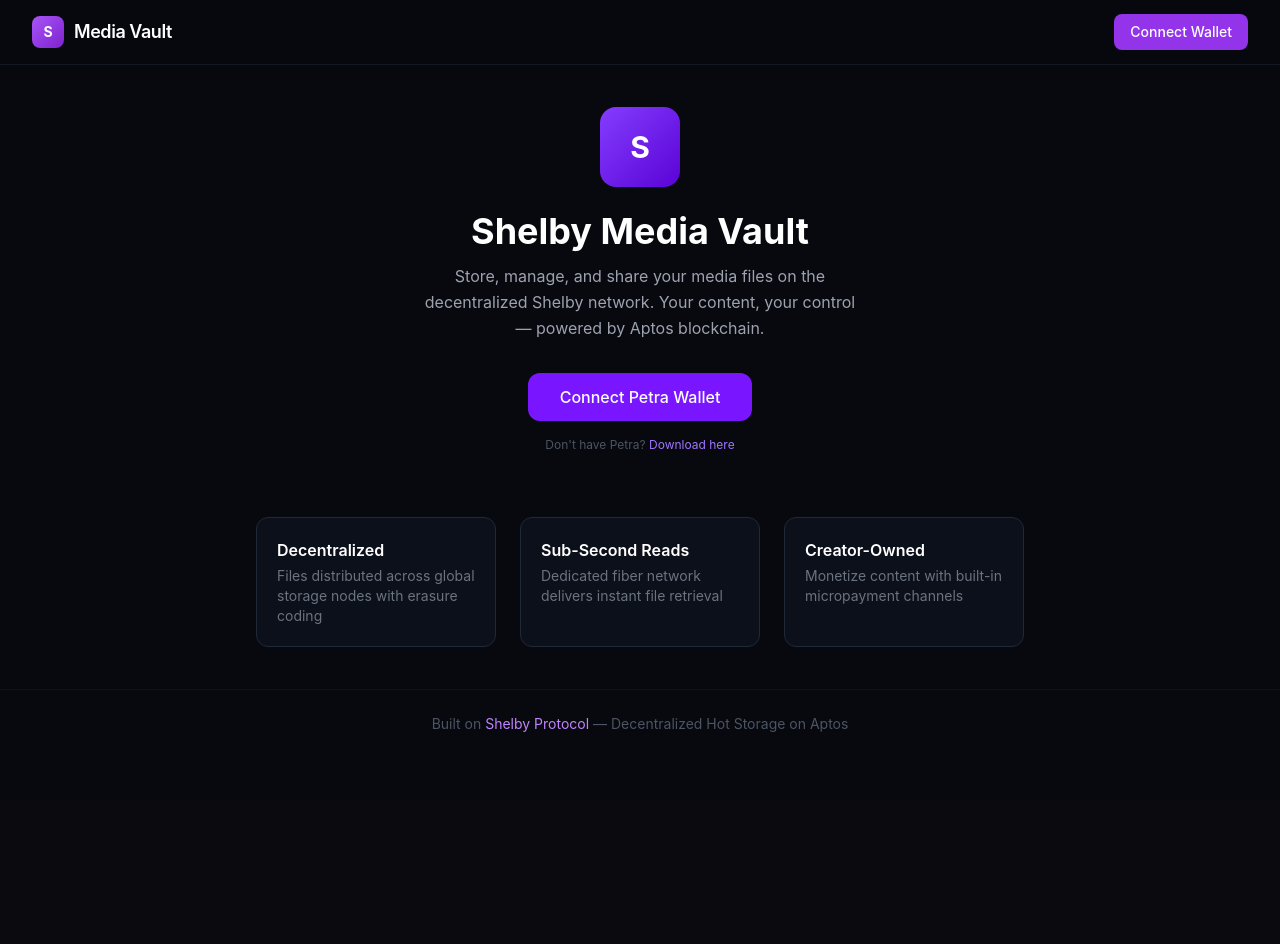
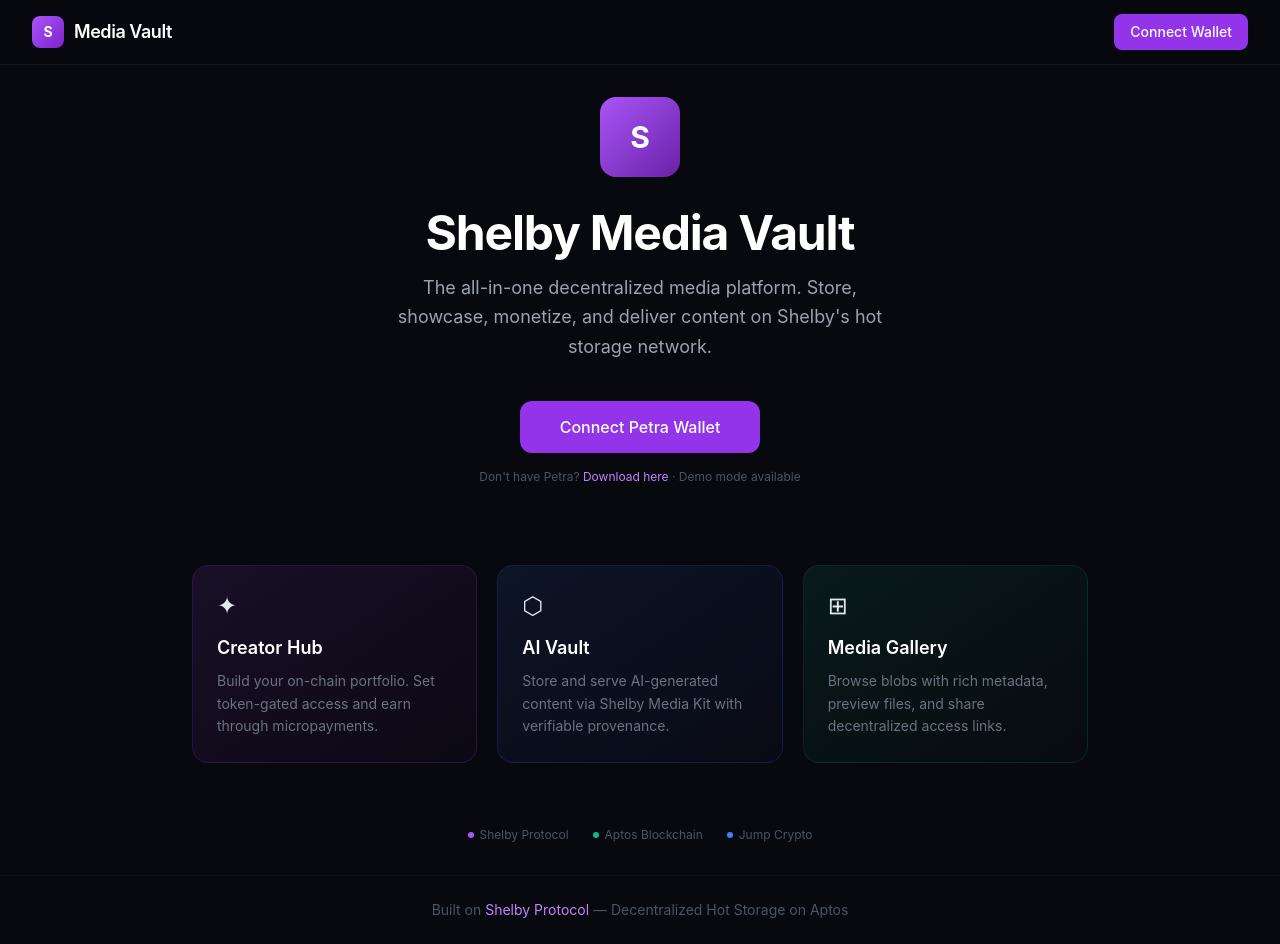
Before and after one commit to cepuyut/shelby-media-vault, a React (Vite) app: page / in a window 1280 px wide. Before the commit the page ends 800 px from the top, so only its background shows below. Built offline with nearby package versions, Linux system fonts and the light colour scheme; the HTML template or start-up script is replaced by a standard one.

Commit message:
Update WalletConnect.jsx

```diff
--- a/src/components/WalletConnect.jsx
+++ b/src/components/WalletConnect.jsx
@@ -2,63 +2,82 @@
 
 function WalletConnect({ onConnect }) {
   return (
-    <div className="flex flex-col items-center justify-center min-h-[70vh] text-center">
-      <div className="w-20 h-20 rounded-2xl bg-gradient-to-br from-shelby-500 to-shelby-800 flex items-center justify-center mb-6">
+    <div className="flex flex-col items-center justify-center min-h-[75vh] text-center">
+      <div className="w-20 h-20 rounded-2xl bg-gradient-to-br from-purple-500 to-purple-800 flex items-center justify-center mb-8">
         <span className="text-white font-bold text-3xl">S</span>
       </div>
 
-      <h1 className="text-4xl font-bold text-white mb-3">
+      <h1 className="text-5xl font-bold text-white mb-4 tracking-tight">
         Shelby Media Vault
       </h1>
 
-      <p className="text-gray-400 max-w-md mb-8 leading-relaxed">
-        Store, manage, and share your media files on the decentralized Shelby
-        network. Your content, your control — powered by Aptos blockchain.
+      <p className="text-gray-400 max-w-lg mb-10 leading-relaxed text-lg">
+        The all-in-one decentralized media platform. Store, showcase, monetize, and deliver content on Shelby's hot storage network.
       </p>
 
       <button
         onClick={onConnect}
-        className="bg-shelby-600 hover:bg-shelby-700 text-white px-8 py-3 rounded-xl text-base font-medium transition-all hover:scale-105 active:scale-95"
+        className="bg-purple-600 hover:bg-purple-500 text-white px-10 py-3.5 rounded-xl text-base font-medium transition-all hover:scale-[1.03] active:scale-[0.97] hover:shadow-xl hover:shadow-purple-900/30"
       >
         Connect Petra Wallet
       </button>
 
       <p className="text-gray-600 text-xs mt-4">
         Don't have Petra?{' '}
-        <a
-          href="https://petra.app/"
-          target="_blank"
-          rel="noopener noreferrer"
-          className="text-shelby-400 hover:underline"
-        >
+        <a href="https://petra.app/" target="_blank" rel="noopener noreferrer" className="text-purple-400 hover:underline">
           Download here
         </a>
+        {' '}· Demo mode available
       </p>
 
-      {/* Feature highlights */}
-      <div className="grid grid-cols-1 sm:grid-cols-3 gap-6 mt-16 max-w-3xl w-full">
+      <div className="grid grid-cols-1 sm:grid-cols-3 gap-5 mt-20 max-w-4xl w-full">
         {[
           {
-            title: 'Decentralized',
-            desc: 'Files distributed across global storage nodes with erasure coding',
+            icon: '✦',
+            title: 'Creator Hub',
+            desc: 'Build your on-chain portfolio. Set token-gated access and earn through micropayments.',
+            gradient: 'from-purple-500/10 to-purple-900/5',
+            border: 'border-purple-800/30',
           },
           {
-            title: 'Sub-Second Reads',
-            desc: 'Dedicated fiber network delivers instant file retrieval',
+            icon: '⬡',
+            title: 'AI Vault',
+            desc: 'Store and serve AI-generated content via Shelby Media Kit with verifiable provenance.',
+            gradient: 'from-blue-500/10 to-blue-900/5',
+            border: 'border-blue-800/30',
           },
           {
-            title: 'Creator-Owned',
-            desc: 'Monetize content with built-in micropayment channels',
+            icon: '⊞',
+            title: 'Media Gallery',
+            desc: 'Browse blobs with rich metadata, preview files, and share decentralized access links.',
+            gradient: 'from-emerald-500/10 to-emerald-900/5',
+            border: 'border-emerald-800/30',
           },
         ].map((feature) => (
           <div
             key={feature.title}
-            className="bg-gray-900/50 border border-gray-800 rounded-xl p-5 text-left"
+            className={`bg-gradient-to-br ${feature.gradient} border ${feature.border} rounded-2xl p-6 text-left hover:scale-[1.02] transition-transform`}
           >
-            <h3 className="text-white font-semibold mb-1">{feature.title}</h3>
-            <p className="text-gray-500 text-sm">{feature.desc}</p>
+            <span className="text-2xl mb-3 block">{feature.icon}</span>
+            <h3 className="text-white font-semibold text-lg mb-2">{feature.title}</h3>
+            <p className="text-gray-500 text-sm leading-relaxed">{feature.desc}</p>
           </div>
         ))}
+      </div>
+
+      <div className="mt-16 flex items-center gap-6 text-xs text-gray-600">
+        <span className="flex items-center gap-1.5">
+          <span className="w-1.5 h-1.5 rounded-full bg-purple-500"></span>
+          Shelby Protocol
+        </span>
+        <span className="flex items-center gap-1.5">
+          <span className="w-1.5 h-1.5 rounded-full bg-emerald-500"></span>
+          Aptos Blockchain
+        </span>
+        <span className="flex items-center gap-1.5">
+          <span className="w-1.5 h-1.5 rounded-full bg-blue-500"></span>
+          Jump Crypto
+        </span>
       </div>
     </div>
   );
```
